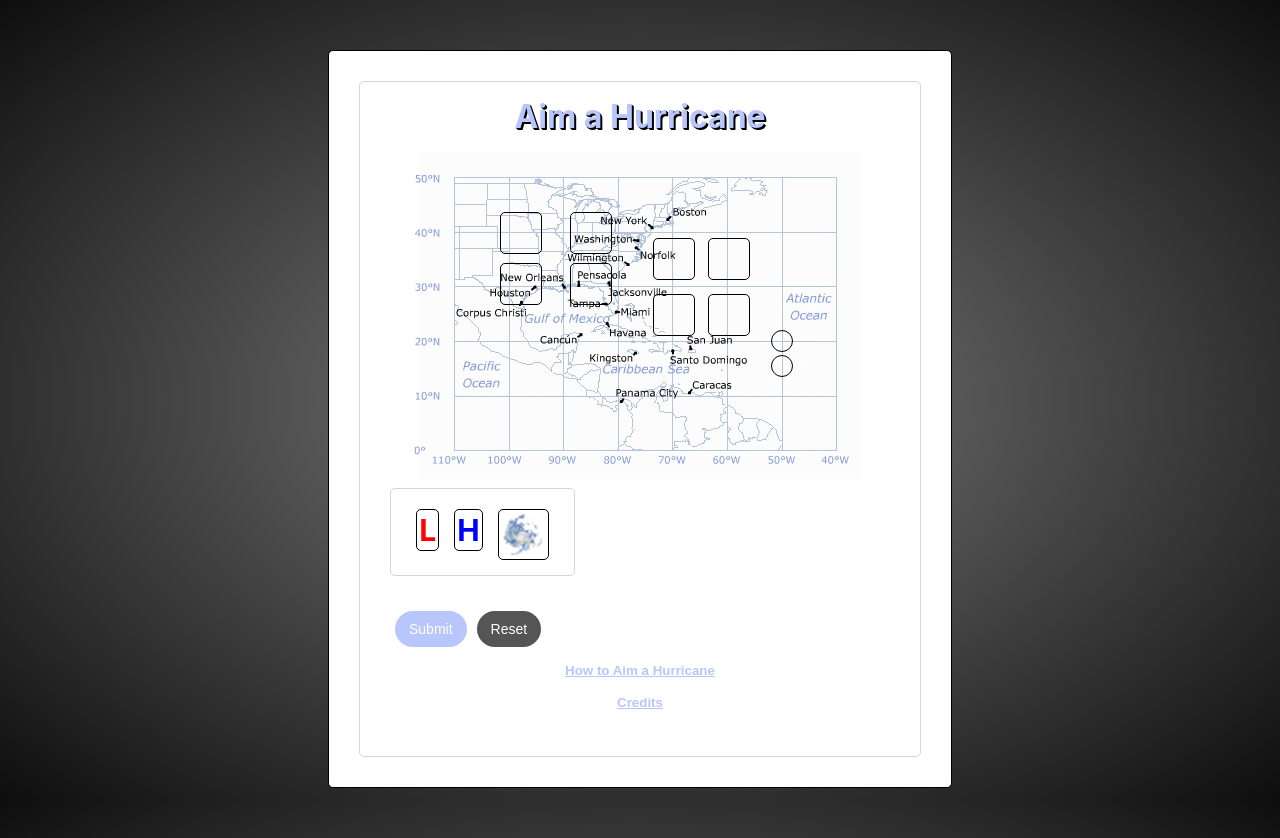
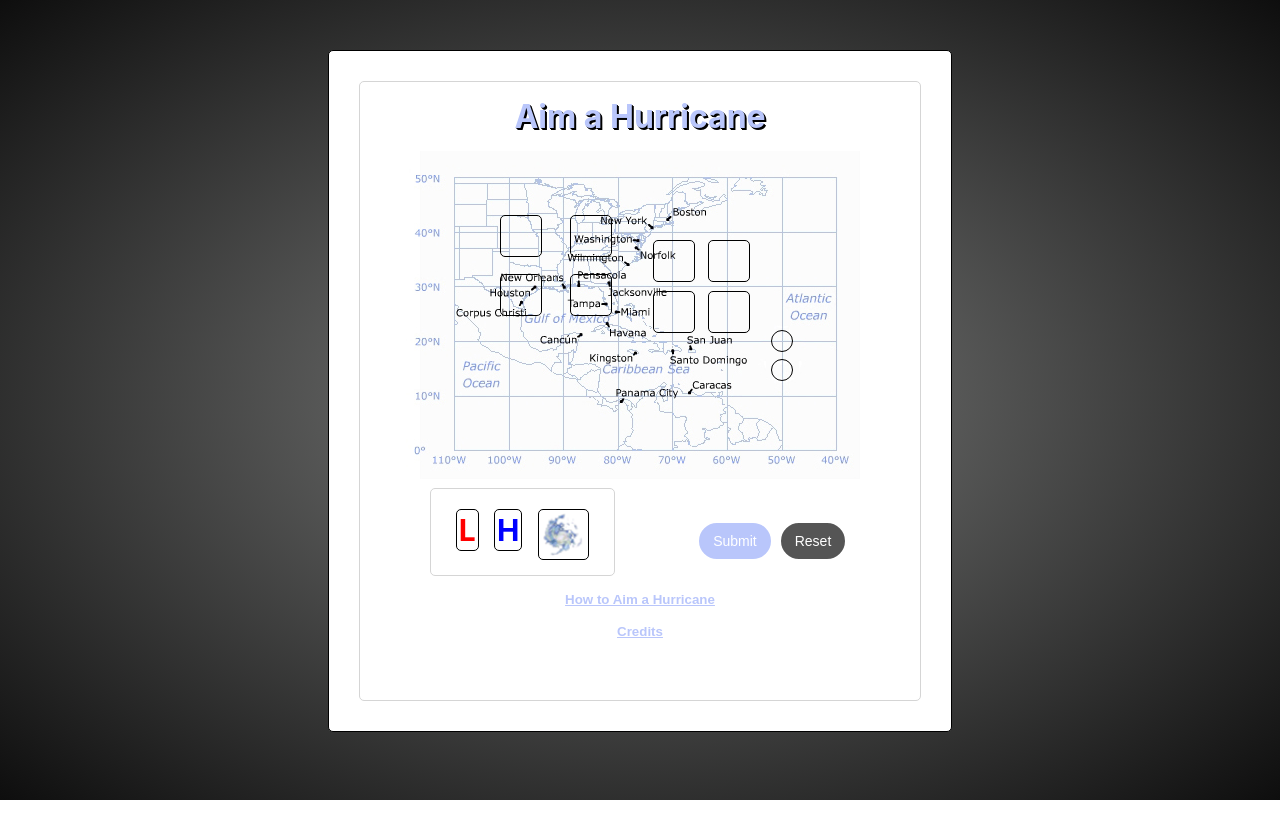
Before and after one commit to tywi6665/comet_hurricane_conversion_v2, a React (Create React App) app: page / in a window 1280 px wide. After the commit the page ends 800 px from the top, so only its background shows below. Built offline with nearby package versions, Linux system fonts and the light colour scheme.

Commit message:
Altering page layout

```diff
--- a/src/App.js
+++ b/src/App.js
@@ -9,7 +9,7 @@ function App() {
 
   return (
     <Container>
-      <SubContainer classes="">
+      <SubContainer>
         <DndWrapper />
       </SubContainer>
     </Container>
--- a/src/App.scss
+++ b/src/App.scss
@@ -1,4 +1,5 @@
 $primary-color: #b9c6fb;
+$transition: 0.2s ease-in-out all;
 
 body {
     background: radial-gradient(ellipse at center, #7d7e7d 0%, #0e0e0e 100%) fixed;
@@ -27,7 +28,7 @@ body {
             color: #fff;
             border: 2px solid $primary-color;
             border-radius: 2.5em;
-            transition: 0.2s ease-in-out all;
+            transition: $transition;
             width: auto;
             font-size: 14px;
             font-weight: 400;
@@ -96,7 +97,7 @@ body {
                     }
 
                     .img-overlay-container {
-                        top: 5%;
+                        top: 6%;
                         left: 13%;
                     }
 
@@ -111,7 +112,9 @@ body {
                     }
 
                     .drag-n-drop {
-                        width: fit-content;
+                        width: 100%;
+                        display: flex;
+                        justify-content: space-around;
 
                         .dnd-group {
                             border: 1px solid #d5d5d5;
@@ -140,6 +143,10 @@ body {
                                 background-repeat: no-repeat;
                                 background-size: cover;
                             }
+                        }
+
+                        .button-box {
+                            text-align: center;
                         }
 
                         .dnd-draggables-container {
@@ -235,44 +242,45 @@ body {
                             width: 40px;
                             height: 40px;
                             text-align: center;
+                            transition: $transition;
 
                             &-low-1 {
-                                top: 12%;
+                                top: 15%;
                                 left: 22%;
                             }
 
                             &-low-2 {
-                                top: 22%;
+                                top: 29%;
                                 left: 22%;
                             }
 
                             &-low-3 {
-                                top: 12%;
+                                top: 15%;
                                 left: 36%;
                             }
 
                             &-low-4 {
-                                top: 22%;
+                                top: 29%;
                                 left: 36%;
                             }
 
                             &-high-1 {
-                                top: 17%;
+                                top: 21%;
                                 left: 52.5%;
                             }
 
                             &-high-2 {
-                                top: 28%;
+                                top: 33%;
                                 left: 52.5%;
                             }
 
                             &-high-3 {
-                                top: 17%;
+                                top: 21%;
                                 left: 63.5%;
                             }
 
                             &-high-4 {
-                                top: 28%;
+                                top: 33%;
                                 left: 63.5%;
                             }
 
@@ -280,7 +288,7 @@ body {
                                 width: 20px;
                                 height: 20px;
                                 border-radius: 50%;
-                                top: 35%;
+                                top: 42%;
                                 right: 19.4%;
                             }
 
@@ -288,13 +296,14 @@ body {
                                 width: 20px;
                                 height: 20px;
                                 border-radius: 50%;
-                                top: 40%;
+                                top: 49%;
                                 right: 19.4%;
                             }
                         }
 
                         .is-animating {
                             border: none;
+                            transition: $transition;
                         }
                     }
                 }
@@ -368,7 +377,7 @@ body {
             background-color: #555;
             border: 2px solid #555;
             border-radius: 2.5em;
-            transition: 0.2s ease-in-out all;
+            transition: $transition;
             width: auto;
             font-size: 14px;
             font-weight: 400;
--- a/src/Components/DndComponents/DndWrapper.js
+++ b/src/Components/DndComponents/DndWrapper.js
@@ -182,6 +182,7 @@ const DndWrapper = () => {
         <div className="dnd-wrapper">
             <h1>Aim a Hurricane</h1>
             <SubContainer classes={"dnd-inner-wrapper"}>
+
                 <ImgWrapper
                     activeTargets={dropData}
                     isToggled={isToggled}
@@ -217,7 +218,7 @@ const DndWrapper = () => {
                                 ))}
                             </div>
                         ))}
-                    </div>
+                        <div className="button-box">
                             <div style={dropData.low && dropData.high && dropData.hurricane ? { visibility: "visible" } : { visibility: "hidden" }}>
                                 <label className="switch">Wind Overlay
                                 <input
@@ -228,7 +229,6 @@ const DndWrapper = () => {
                                     <span className="slider"></span>
                                 </label>
                             </div>
-                    <div>
                             <Button
                                 type={"submit"}
                                 handleClick={handleSubmit}
@@ -241,7 +241,9 @@ const DndWrapper = () => {
                                 text={"Reset"}
                             />
                         </div>
+                    </div>
                 </ImgWrapper>
+                <SubContainer>
                     <div className="info-box">
                         <button className="button-default directions-button" onClick={e => toggle(e)} data="directions">How to Aim a Hurricane</button>
                         <button className="button-default credit-button" onClick={e => toggle(e)} data="credits">Credits</button>
@@ -252,9 +254,7 @@ const DndWrapper = () => {
                         />
                     </div>
                 </SubContainer>
-            {/* <SubContainer classes="info-box"> */}
-
-            {/* </SubContainer> */}
+            </SubContainer>
         </div >
     );
 }
```
Lines whose indentation alone changed are shown as unchanged.
